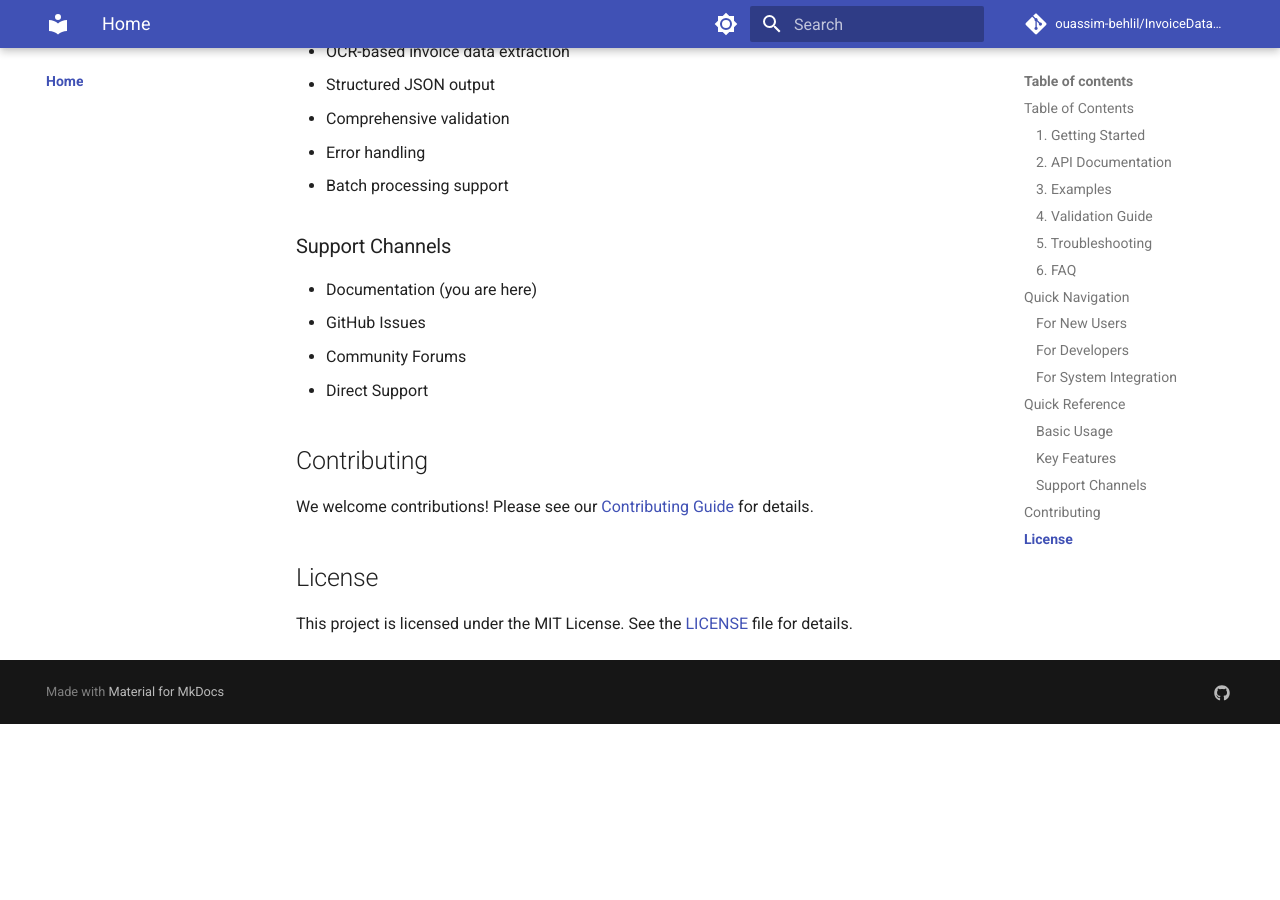
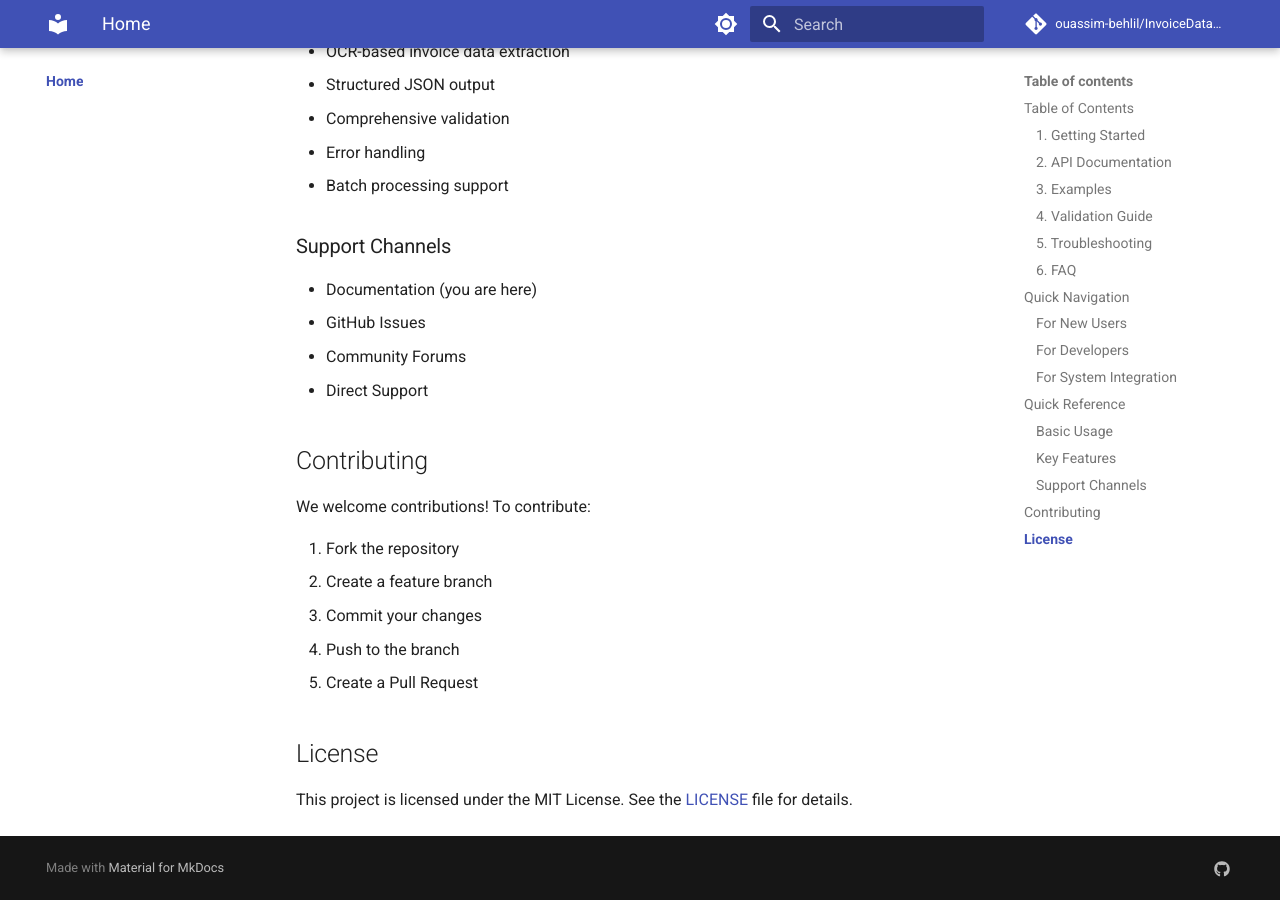
Before and after one commit to ouassim-behlil/InvoiceDataExtractor, an MkDocs documentation site: the page built from docs/index.md, in a window 1280 px wide and 900 px high, scrolled down 2571 px. Built offline with MkDocs 1.6.1 and Material for MkDocs 9.7.7, drawn with Linux system fonts in a browser that asks for light colours; comment, search, counter and statistics services are not loaded; the version menu is left out; before the commit the page ends 3295 px from its top, so only the background shows below that.

Commit message:
add documentation

```diff
--- a/docs/index.md
+++ b/docs/index.md
@@ -89,7 +89,13 @@ result = processor.extract_json_from_image('invoices/invoice.jpg')
 
 ## Contributing
 
-We welcome contributions! Please see our [Contributing Guide](../README.md#contributing) for details.
+We welcome contributions! To contribute:
+
+1. Fork the repository
+2. Create a feature branch
+3. Commit your changes
+4. Push to the branch
+5. Create a Pull Request
 
 ## License
 
--- a/mkdocs.yml
+++ b/mkdocs.yml
@@ -2,6 +2,7 @@ site_name: Invoice Extractor Documentation
 site_description: Documentation for the Invoice Extractor using Google's Gemini model
 repo_url: https://github.com/ouassim-behlil/InvoiceDataExtractor
 repo_name: ouassim-behlil/InvoiceDataExtractor
+edit_uri: edit/main/docs/
 
 theme:
   name: material
@@ -55,18 +56,11 @@ markdown_extensions:
 plugins:
   - search
   - include-markdown
-  - tags:
-      tags_file: tags.md
 
 extra:
-  version:
-    provider: mike
   social:
     - icon: fontawesome/brands/github
       link: https://github.com/ouassim-behlil/InvoiceDataExtractor
-  analytics:
-    provider: google
-    property: !ENV GOOGLE_ANALYTICS_KEY
 
 extra_css:
   - stylesheets/extra.css
```
Also changed, not shown: 1 other file.
